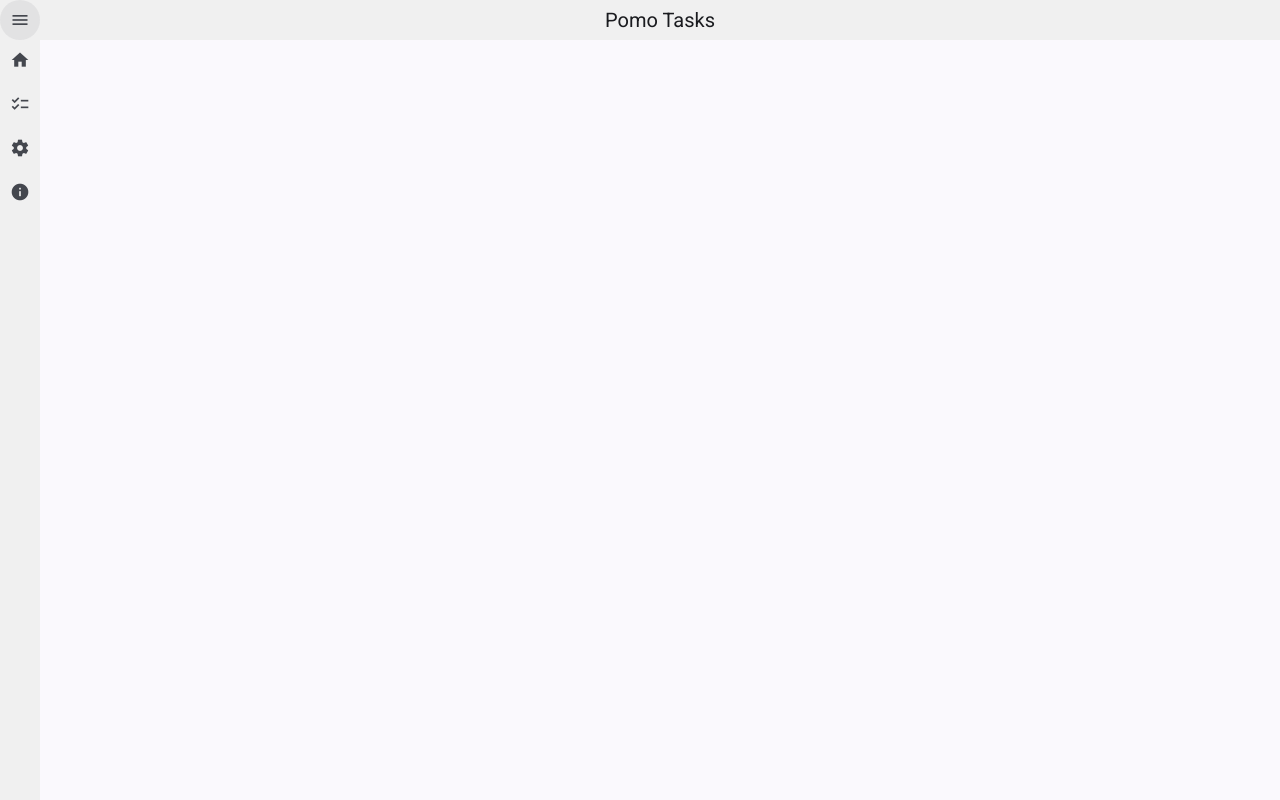
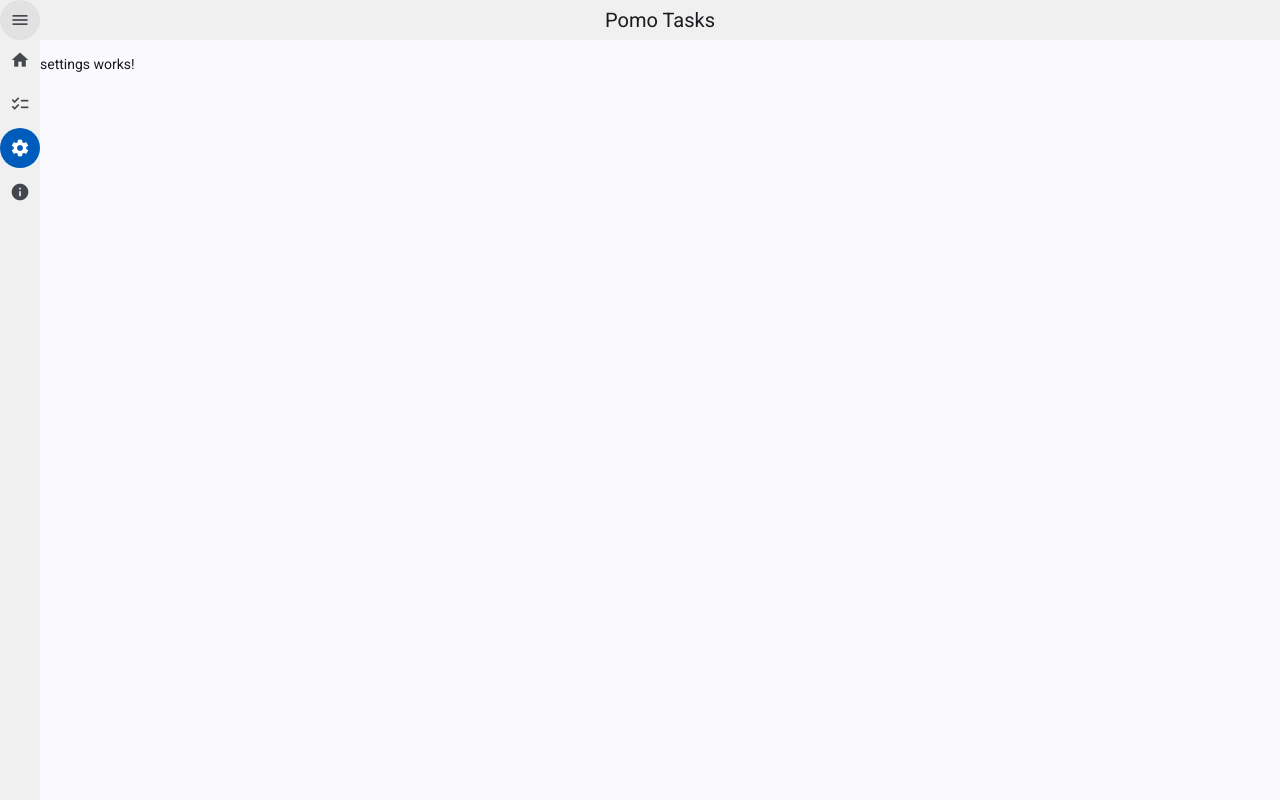
Before and after one commit to bockyx/pomo-tasks, an Angular app in the folder pomo-ui/: page /settings in a window 1280 px wide. Before the commit this address led to /. Built offline with nearby package versions, Linux system fonts and the light colour scheme.

Commit message:
feat(settings): :sparkles: added settings feature

```diff
--- a/pomo-ui/src/app/app.routes.ts
+++ b/pomo-ui/src/app/app.routes.ts
@@ -9,4 +9,8 @@ export const routes: Routes = [
     path: 'tasks',
     loadComponent: () => import('./features/tasks/tasks').then((m) => m.Tasks),
   },
+  {
+    path: 'settings',
+    loadComponent: () => import('./features/settings/settings').then((m) => m.Settings),
+  },
 ];
--- /dev/null
+++ b/pomo-ui/src/app/features/settings/settings.html
@@ -0,0 +1 @@
+<p>settings works!</p>
--- /dev/null
+++ b/pomo-ui/src/app/features/settings/settings.ts
@@ -0,0 +1,11 @@
+import { Component } from '@angular/core';
+
+@Component({
+  selector: 'pou-settings',
+  imports: [],
+  templateUrl: './settings.html',
+  styleUrl: './settings.scss',
+})
+export class Settings {
+
+}
--- a/pomo-ui/src/app/layout/side-bar/side-bar.html
+++ b/pomo-ui/src/app/layout/side-bar/side-bar.html
@@ -18,7 +18,7 @@
       <mat-icon class="menu-icon">checklist</mat-icon>
       <span class="menu-text" [ngClass]="{ expanded: isExpanded }">Tasks</span>
     </button>
-    <button mat-icon-button>
+    <button mat-icon-button routerLink="/settings" routerLinkActive="active">
       <mat-icon class="menu-icon">settings</mat-icon>
       <span class="menu-text" [ngClass]="{ expanded: isExpanded }">Settings</span>
     </button>
```
Also changed, not shown: pomo-ui/src/app/features/settings/settings.scss (added), 1 other file (tests, documents, lock files or other folders).
